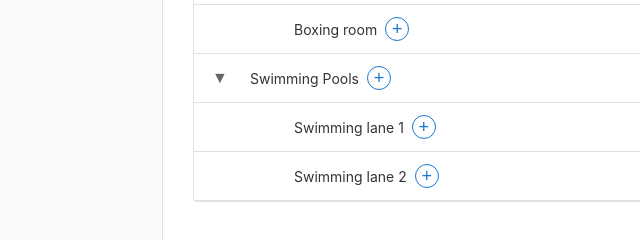
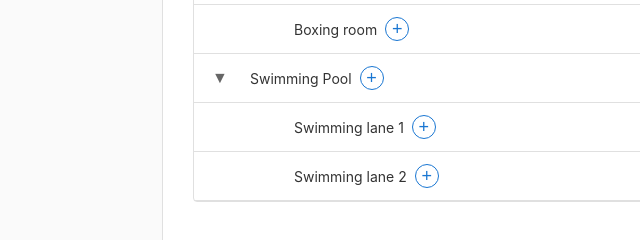
Before and after one commit to nataliiaverbova-ux-team/facilityzone-tree, a plain HTML site: page index.html in a window 1280 px wide. Shown: the part 334-574 px from the top of the page, 57-697 px from the left. Drawn offline with Linux system fonts and the light colour scheme.

Commit message:
Update index.html

```diff
--- a/index.html
+++ b/index.html
@@ -917,7 +917,7 @@
                     },
                     {
                         id: 'zone-4',
-                        name: 'Swimming Pools',
+                        name: 'Swimming Pool',
                         category: '',
                         color: '#4fc3f7',
                         parentId: null,
```
